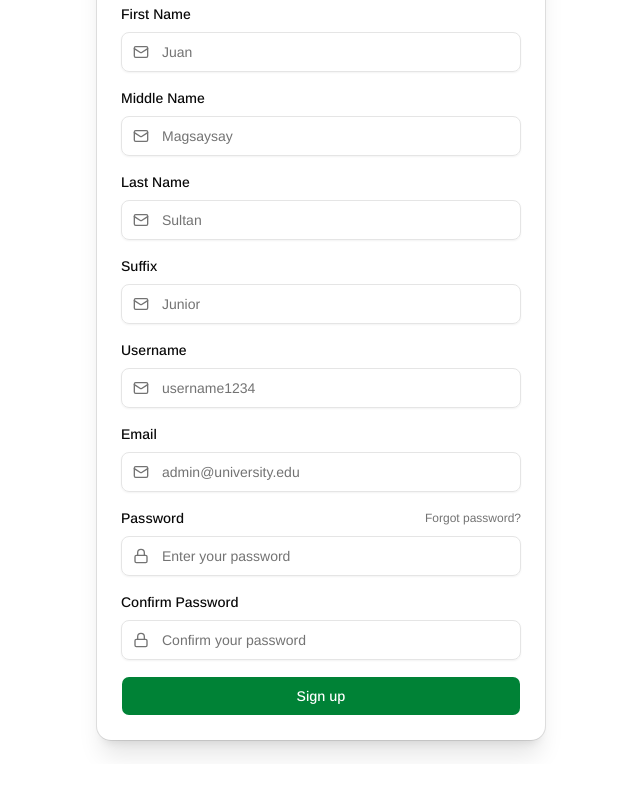
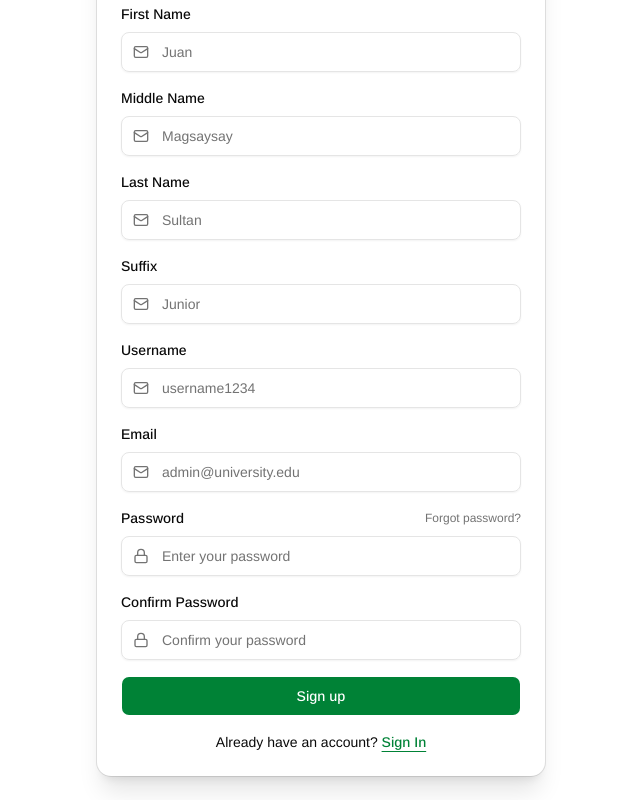
Before and after one commit to Shinkrbs/agora, a Next.js app: page /signup in a window 1280 px wide. Shown: the part 292-1092 px from the top of the page, without its empty margins (319-959 px from the left). Before the commit the page ends 1056 px from the top, so only its background shows below. Built offline with nearby package versions, Linux system fonts and the light colour scheme; no server answers.

Commit message:
feat: connected sign up page to login page

```diff
--- a/app/(public)/(auth)/signup/_components/SignUpForm.tsx
+++ b/app/(public)/(auth)/signup/_components/SignUpForm.tsx
@@ -241,6 +241,16 @@ export function SignUpForm({
                 {isPending ? "Signing up..." : "Sign up"}
               </Button>
             </div>
+
+            <div className="mt-4 text-center text-xs md:text-sm">
+              Already have an account?{" "}
+              <Link
+                href="/login"
+                className="underline underline-offset-4 text-green-700 hover:text-green-800 font-medium"
+              >
+                Sign In
+              </Link>
+            </div>
           </form>
         </CardContent>
       </Card>
```
